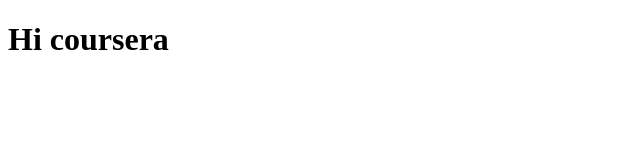
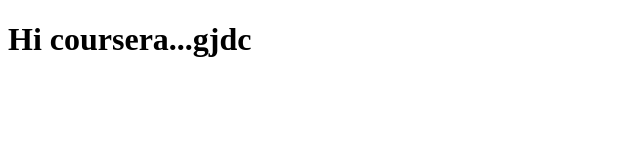
Before and after one commit to Aayush327/first-test, a plain HTML site: page index.html in a window 1280 px wide. Shown: the whole page, without its empty margins (0-640 px from the left). Drawn offline with Linux system fonts and the light colour scheme.

Commit message:
small addition

```diff
--- a/index.html
+++ b/index.html
@@ -4,5 +4,5 @@
     <title>Hello World</title>
     </head>
 <body>
-    <h1>Hi coursera</h1></body>
+    <h1>Hi coursera...gjdc</h1></body>
 </html>
```
